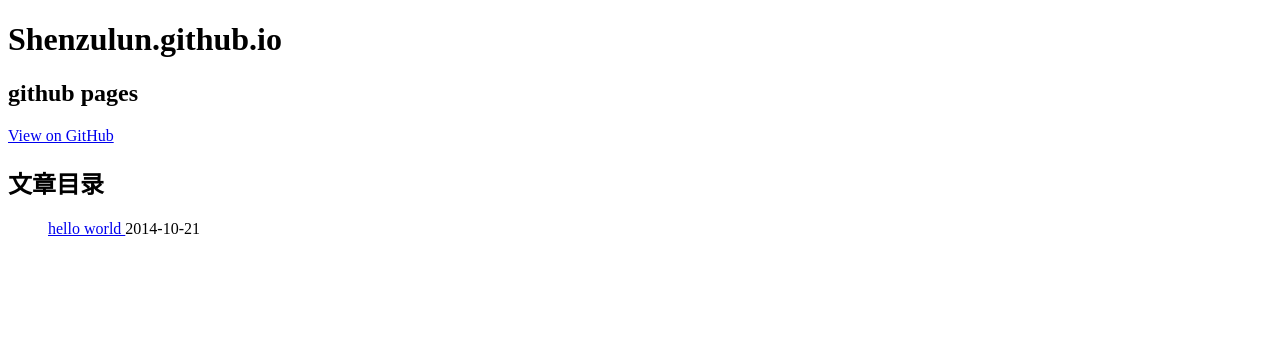
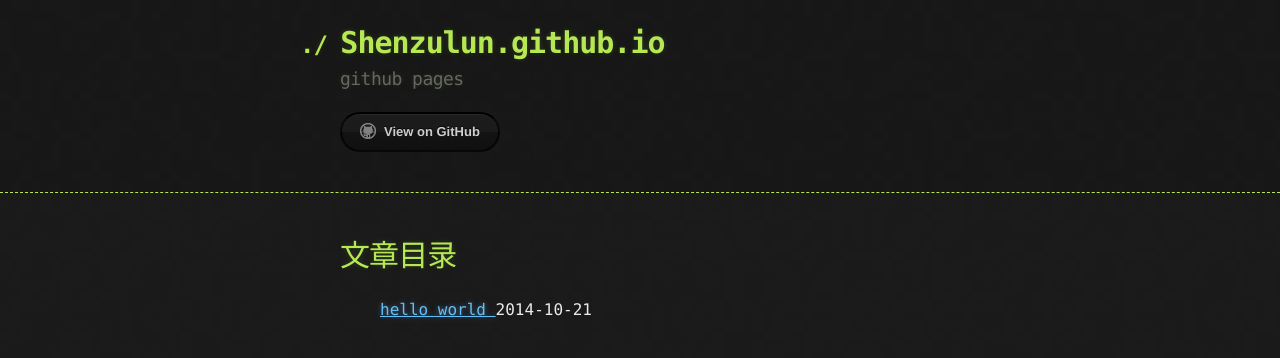
Before and after one commit to shenzulun/shenzulun.github.io, a Jekyll site: the page built from index.html, in a window 1280 px wide. Shown: the top 358 px of the page. Built offline with Jekyll 4.4.1, drawn with Linux system fonts in a browser that asks for light colours; Markdown is read by kramdown in place of the engine named in the settings.

Commit message:
Update default.html

```diff
--- a/_layouts/default.html
+++ b/_layouts/default.html
@@ -4,9 +4,9 @@
     <meta charset='utf-8'>
     <meta http-equiv="X-UA-Compatible" content="chrome=1">
 
-    <link rel="stylesheet" type="text/css" href="{{site.baseurl}}/stylesheets/stylesheet.css" media="screen">
-    <link rel="stylesheet" type="text/css" href="{{site.baseurl}}/stylesheets/pygment_trac.css" media="screen">
-    <link rel="stylesheet" type="text/css" href="{{site.baseurl}}/stylesheets/print.css" media="print">
+    <link rel="stylesheet" type="text/css" href="stylesheets/stylesheet.css" media="screen">
+    <link rel="stylesheet" type="text/css" href="stylesheets/pygment_trac.css" media="screen">
+    <link rel="stylesheet" type="text/css" href="stylesheets/print.css" media="print">
 
     <title>life story</title>
   </head>
```
